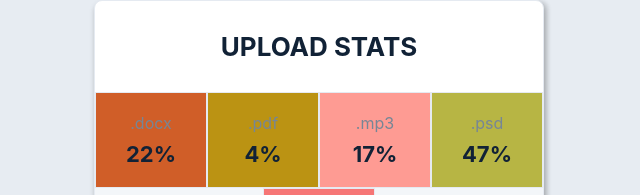
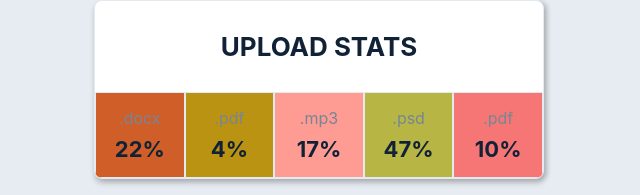
Before and after one commit to PDigitator/goit-react-hw-01-components, a React (Create React App) app: page / in a window 1280 px wide. Shown: the part 605-800 px from the top of the page, without its empty margins (321-961 px from the left). Built offline with nearby package versions, Linux system fonts and the light colour scheme.

Commit message:
Refactored code components and styles

```diff
--- a/src/components/FriendList/FriendList.jsx
+++ b/src/components/FriendList/FriendList.jsx
@@ -9,7 +9,14 @@ export const FriendList = ({ friends }) => {
     <div className={css.friendlist}>
       <div className={css.container}>
         <ul className={css.friend__list}>
-          <FriendListItem friends={friends} />
+          {friends.map(({ id, name, avatar, isOnline }) => (
+            <FriendListItem
+              key={id}
+              name={name}
+              avatar={avatar}
+              isOnline={isOnline}
+            />
+          ))}
         </ul>
       </div>
     </div>
@@ -17,5 +24,7 @@ export const FriendList = ({ friends }) => {
 };
 
 FriendList.propTypes = {
-  friends: PropTypes.arrayOf(PropTypes.shape).isRequired,
+  friends: PropTypes.arrayOf(
+    PropTypes.shape({ id: PropTypes.number.isRequired }).isRequired
+  ).isRequired,
 };
--- a/src/components/FriendListItem/FriendListItem.jsx
+++ b/src/components/FriendListItem/FriendListItem.jsx
@@ -2,23 +2,18 @@ import PropTypes from 'prop-types';
 
 import css from 'components/FriendListItem/FriendListItem.module.css';
 
-export const FriendListItem = ({ friends }) => {
-  return friends.map(({ id, avatar, name, isOnline }) => (
-    <li key={id} className={css.item}>
+export const FriendListItem = ({ avatar, name, isOnline }) => {
+  return (
+    <li className={css.item}>
       <span className={isOnline ? css.online : css.offline}></span>
       <img className={css.avatar} src={avatar} alt="User avatar" width="72" />
       <p className={css.name}>{name}</p>
     </li>
-  ));
+  );
 };
 
 FriendListItem.propTypes = {
-  friends: PropTypes.arrayOf(
-    PropTypes.shape({
-      id: PropTypes.number.isRequired,
-      avatar: PropTypes.string.isRequired,
-      name: PropTypes.string.isRequired,
-      isOnline: PropTypes.bool.isRequired,
-    })
-  ),
+  avatar: PropTypes.string.isRequired,
+  name: PropTypes.string.isRequired,
+  isOnline: PropTypes.bool.isRequired,
 };
--- a/src/components/Profile/Profile.jsx
+++ b/src/components/Profile/Profile.jsx
@@ -48,5 +48,5 @@ Profile.propTypes = {
     followers: PropTypes.number.isRequired,
     views: PropTypes.number.isRequired,
     likes: PropTypes.number.isRequired,
-  }),
+  }).isRequired,
 };
--- a/src/components/Statistics/Statistics.jsx
+++ b/src/components/Statistics/Statistics.jsx
@@ -41,6 +41,6 @@ Statistics.propTypes = {
       id: PropTypes.string.isRequired,
       label: PropTypes.string.isRequired,
       percentage: PropTypes.number.isRequired,
-    })
-  ),
+    }).isRequired
+  ).isRequired,
 };
--- a/src/components/Statistics/Statistics.module.css
+++ b/src/components/Statistics/Statistics.module.css
@@ -45,9 +45,9 @@
 }
 
 .item {
-  flex-basis: calc(100% / 4);
+  flex-basis: calc(100% / 5);
 
-  padding: 20px 0;
+  padding: 15px 0;
   border: 1px solid #e5eaf1;
 }
 
--- a/src/components/TransactionHistory/TransactionHistory.jsx
+++ b/src/components/TransactionHistory/TransactionHistory.jsx
@@ -39,6 +39,6 @@ TransactionHistory.propTypes = {
       type: PropTypes.string.isRequired,
       amount: PropTypes.string.isRequired,
       currency: PropTypes.string.isRequired,
-    })
-  ),
+    }).isRequired
+  ).isRequired,
 };
```
